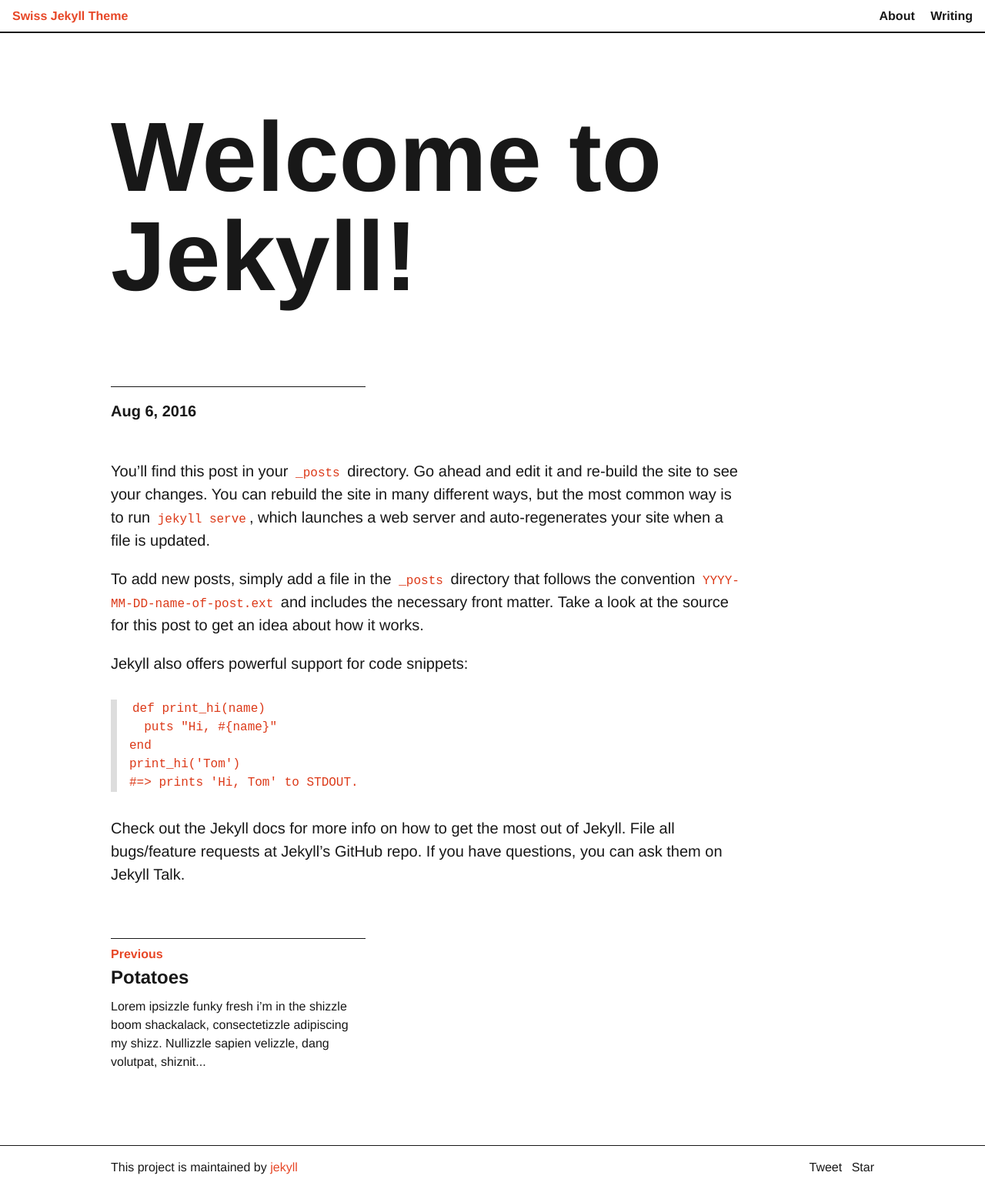
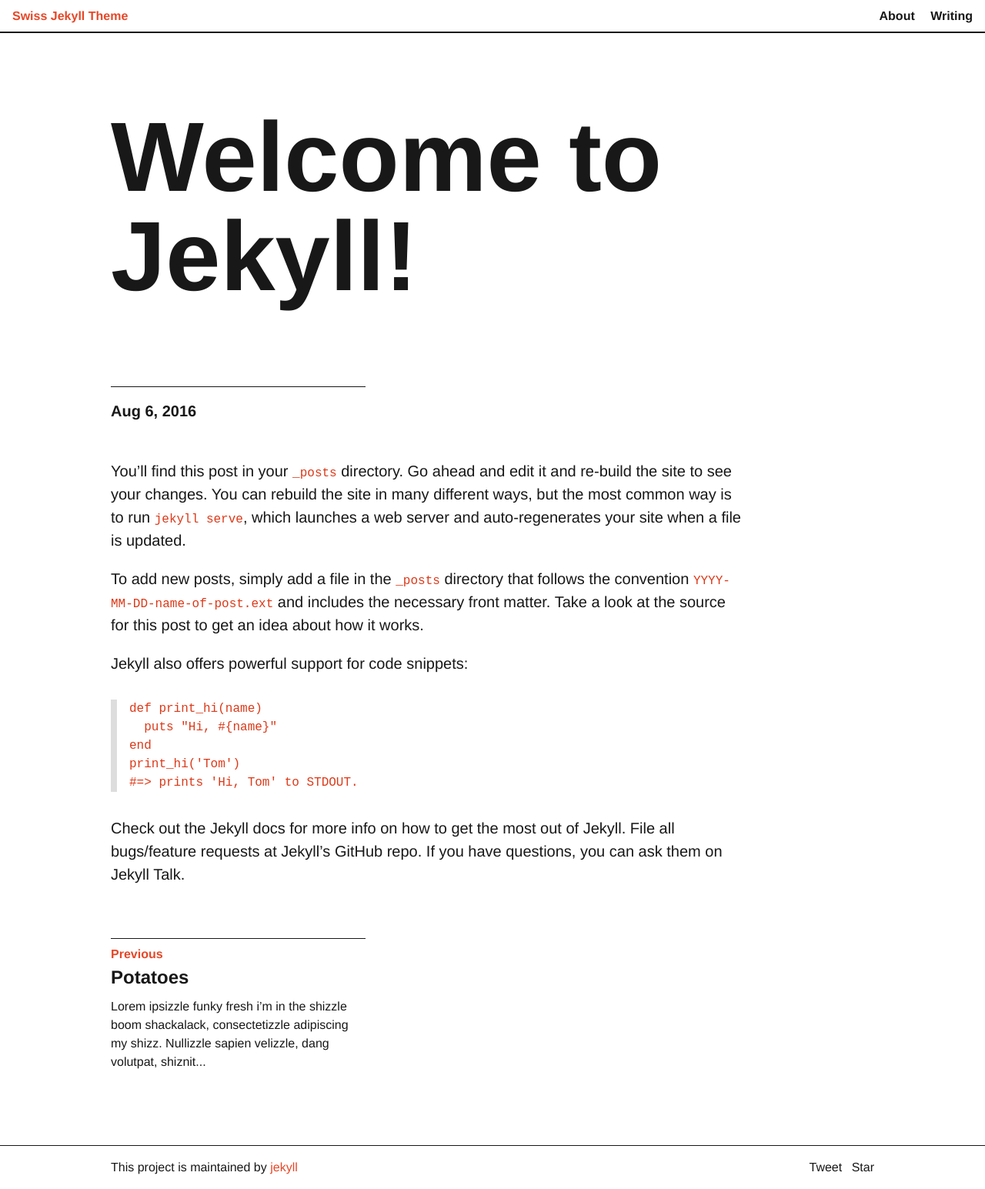
Before and after one commit to broccolini/swiss, a Jekyll site: the page built from _posts/2016-08-05-welcome-to-jekyll.md, in a window 1280 px wide. Shown: the whole page at 77% size. Built offline with Jekyll 4.4.1, drawn with Linux system fonts in a browser that asks for light colours; comment, search, counter and statistics services are not loaded.

Commit message:
This causes an annoying indent in the first line of every code block

```diff
--- a/_sass/_components.scss
+++ b/_sass/_components.scss
@@ -12,7 +12,7 @@
 code {
     color: $color-code;
     font-size: $body-font-size;
-    padding: 1px 4px;
+    padding: 1px 0px;
 }
 
 
```
